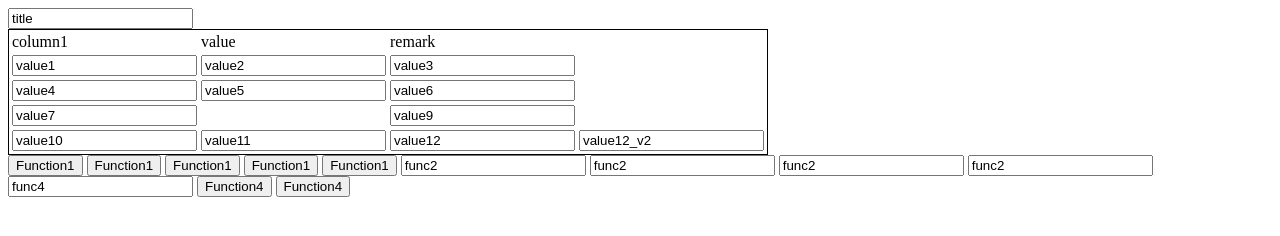
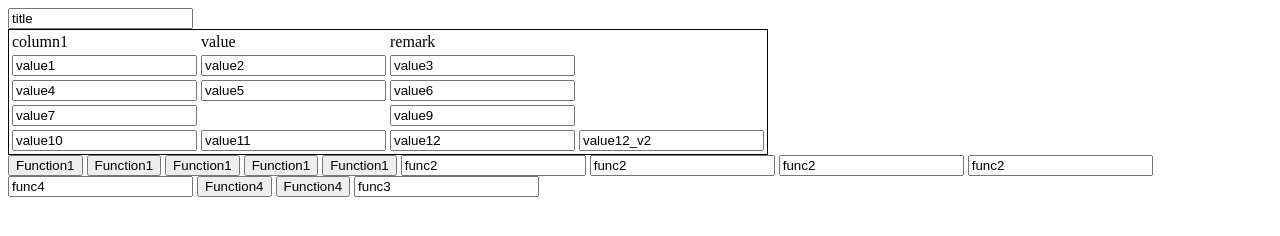
Before and after one commit to jingyanzhong/git-test1, a plain HTML site: page index.html in a window 1280 px wide. Drawn offline with Linux system fonts and the light colour scheme.

Commit message:
[ function3 ] 新增WWW功能

```diff
--- a/index.html
+++ b/index.html
@@ -82,5 +82,6 @@
     <input type="text" value="func4">
     <button onclick="alert('func4')">Function4</button>
     <button onclick="alert('func4')">Function4</button>
+    <input type="text" value="func3">
 </body>
 </html>
```
